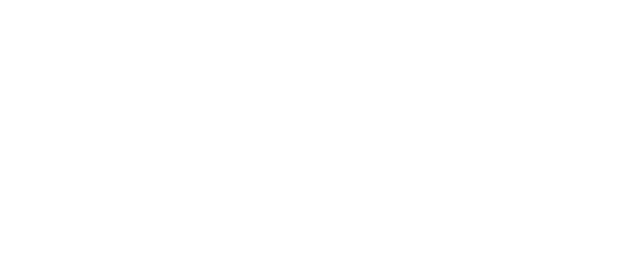
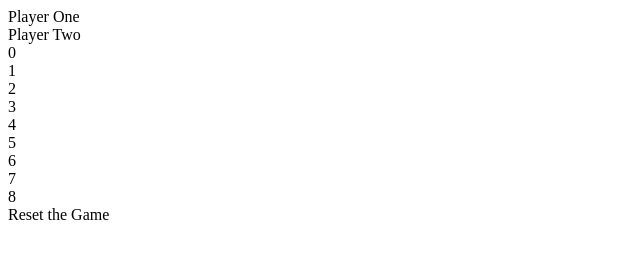
Before and after one commit to khomabhena/tictactoe, a plain HTML site: page index.html in a window 1280 px wide. Shown: the whole page, without its empty margins (0-640 px from the left). Drawn offline with Linux system fonts and the light colour scheme.

Commit message:
Added the HTML

```diff
--- a/index.html
+++ b/index.html
@@ -10,5 +10,26 @@
 </head>
 <body>
 
+    <div class="container">
+        <div class="players">
+            <div class="playerOne">Player One</div>
+            <div class="playerTwo">Player Two</div>
+        </div>
+        <div class="gameBoard">
+            <div class="board">
+                <div class="square0">0</div>
+                <div class="square0">1</div>
+                <div class="square0">2</div>
+                <div class="square0">3</div>
+                <div class="square0">4</div>
+                <div class="square0">5</div>
+                <div class="square0">6</div>
+                <div class="square0">7</div>
+                <div class="square0">8</div>
+            </div>
+        </div>
+        <div class="resetButton">Reset the Game</div>
+    </div>
+
 </body>
 </html>
```
